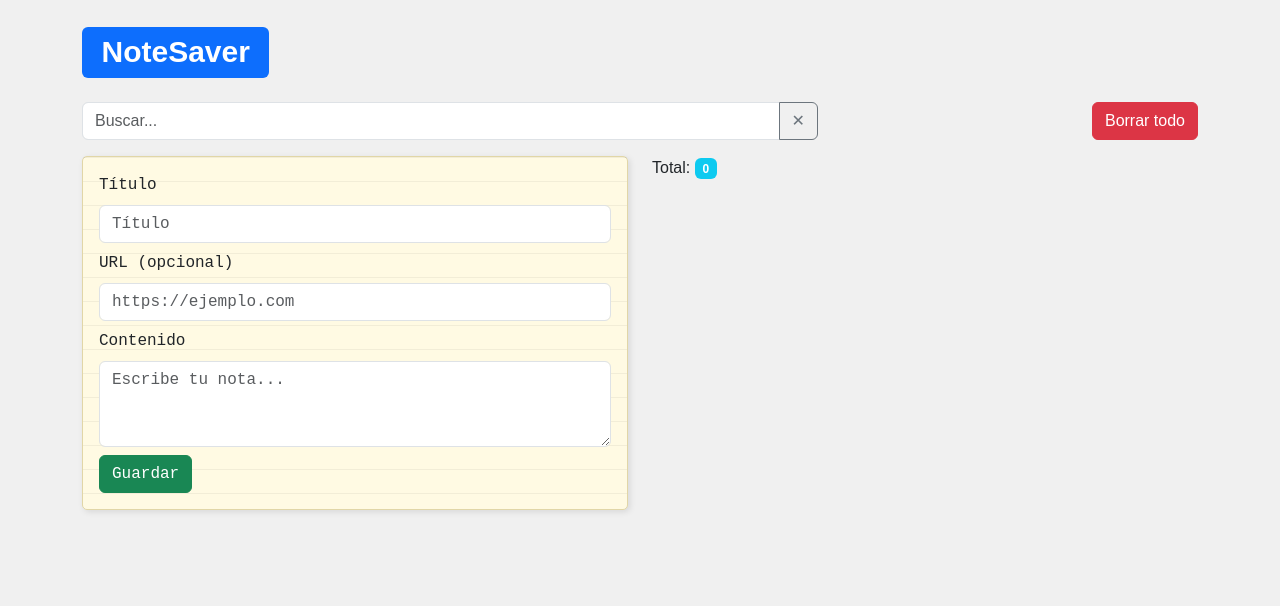
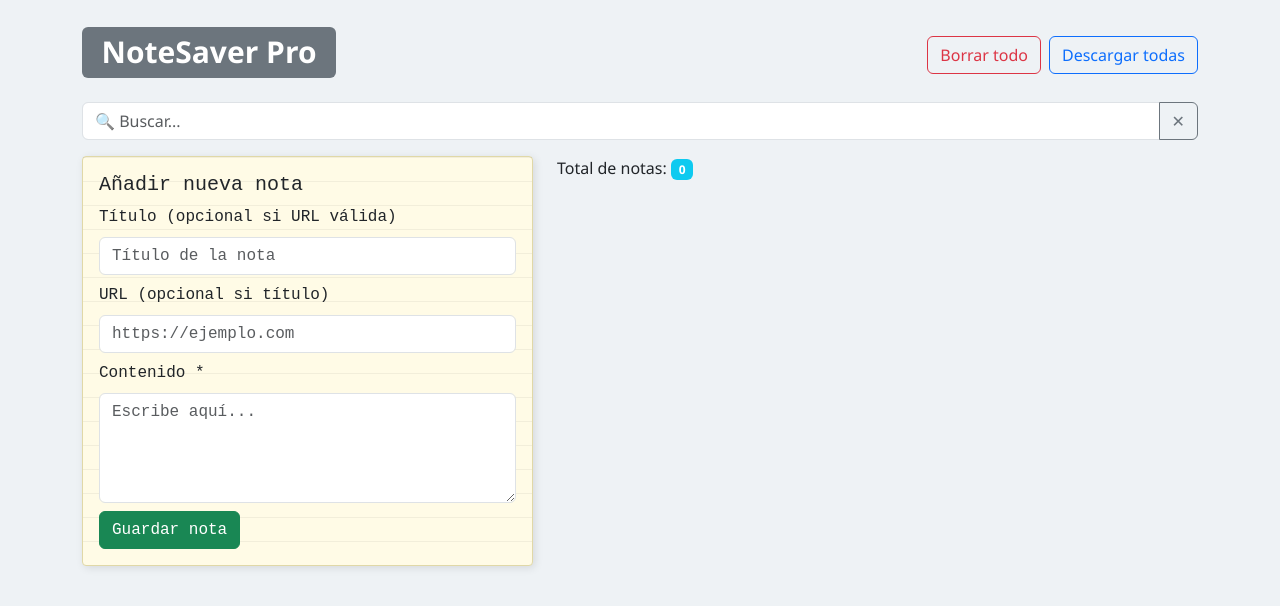
Before and after one commit to sleppy21/NoteSaver-V1, a React (Create React App) app: page / in a window 1280 px wide. Shown: the top 606 px of the page. Built offline with nearby package versions, Linux system fonts and the light colour scheme.

Commit message:
mas opciones url titulo etc

```diff
--- a/src/App.js
+++ b/src/App.js
@@ -1,63 +1,95 @@
-import React, { useState, useEffect } from 'react'
-import NoteForm from './NoteForm'
-import NoteList from './NoteList'
-import { Container, Row, Col, InputGroup, FormControl, Button, Badge } from 'react-bootstrap'
+import React, { useState, useEffect } from 'react';
+import NoteForm from './NoteForm';
+import NoteList from './NoteList';
+import { Container, Row, Col, InputGroup, FormControl, Button, Badge } from 'react-bootstrap';
 
 function App() {
-  const [notes, setNotes] = useState([])
-  const [filter, setFilter] = useState('')
+  const [notes, setNotes] = useState([]);
+  const [filter, setFilter] = useState('');
 
   useEffect(() => {
-    const stored = localStorage.getItem("notes")
-    if (stored) setNotes(JSON.parse(stored))
-  }, [])
+    const stored = localStorage.getItem('notes');
+    if (stored) setNotes(JSON.parse(stored));
+  }, []);
 
   useEffect(() => {
-    localStorage.setItem("notes", JSON.stringify(notes))
-  }, [notes])
+    localStorage.setItem('notes', JSON.stringify(notes));
+  }, [notes]);
 
-  const addNote = note => setNotes([...notes, note])
-  const deleteNote = i => setNotes(notes.filter((_, j) => j!==i))
-  const editNote = (i, updated) => {
-    const arr = [...notes]; arr[i]=updated; setNotes(arr)
-  }
-  const clearAll = () => setNotes([])
+  const addNote = note => setNotes([...notes, note]);
+  const deleteNote = idx => setNotes(notes.filter((_, i) => i !== idx));
+  const editNote = (idx, updated) => {
+    const arr = [...notes];
+    arr[idx] = updated;
+    setNotes(arr);
+  };
+  const clearAll = () => setNotes([]);
+
+  const downloadAll = () => {
+    if (!notes.length) return;
+    let text = notes.map(n => {
+      const header = `Título: ${n.title}\n` +
+                     (n.url ? `URL: ${n.url}\n` : '') +
+                     `Fecha: ${n.date}\n\n`;
+      return header + n.content;
+    }).join('\n\n' + '-'.repeat(40) + '\n\n');
+    const blob = new Blob([text], { type: 'text/plain' });
+    const a = document.createElement('a');
+    a.href = URL.createObjectURL(blob);
+    a.download = `todas_notas_${new Date().toISOString().slice(0,10)}.txt`;
+    a.click();
+  };
 
   const filtered = notes.filter(n =>
     n.title.toLowerCase().includes(filter.toLowerCase()) ||
     n.content.toLowerCase().includes(filter.toLowerCase()) ||
     (n.url && n.url.toLowerCase().includes(filter.toLowerCase()))
-  )
+  );
 
   return (
     <Container className="py-4">
+      <Row className="mb-3 align-items-center">
+        <Col><h1><Badge bg="secondary">NoteSaver Pro</Badge></h1></Col>
+        <Col className="text-end">
+          <Button variant="outline-danger" onClick={clearAll} className="me-2">
+            Borrar todo
+          </Button>
+          <Button variant="outline-primary" onClick={downloadAll}>
+            Descargar todas
+          </Button>
+        </Col>
+      </Row>
+
       <Row className="mb-3">
-        <Col><h1><Badge bg="primary">NoteSaver</Badge></h1></Col>
-      </Row>
-      <Row className="mb-3">
-        <Col md={8}>
+        <Col>
           <InputGroup>
             <FormControl
-              placeholder="Buscar..."
+              placeholder="🔍 Buscar..."
               value={filter}
-              onChange={e=>setFilter(e.target.value)}
+              onChange={e => setFilter(e.target.value)}
             />
-            <Button variant="outline-secondary" onClick={()=>setFilter('')}>✕</Button>
+            <Button variant="outline-secondary" onClick={() => setFilter('')}>
+              ✕
+            </Button>
           </InputGroup>
         </Col>
-        <Col md={4} className="text-end">
-          <Button variant="danger" onClick={clearAll}>Borrar todo</Button>
+      </Row>
+
+      <Row>
+        <Col md={5}>
+          <NoteForm onAdd={addNote} />
         </Col>
-      </Row>
-      <Row>
-        <Col md={6}><NoteForm onAdd={addNote}/></Col>
-        <Col md={6}>
-          <p>Total: <Badge bg="info">{notes.length}</Badge></p>
-          <NoteList notes={filtered} onDelete={deleteNote} onEdit={editNote} />
+        <Col md={7}>
+          <p>Total de notas: <Badge bg="info">{notes.length}</Badge></p>
+          <NoteList
+            notes={filtered}
+            onDelete={deleteNote}
+            onEdit={editNote}
+          />
         </Col>
       </Row>
     </Container>
-  )
+  );
 }
 
-export default App
+export default App;
--- a/src/NoteForm.js
+++ b/src/NoteForm.js
@@ -1,49 +1,83 @@
-import React, { useState } from 'react'
-import { Form, Button, Card } from 'react-bootstrap'
+import React, { useState } from 'react';
+import { Form, Button, Card, Alert } from 'react-bootstrap';
 
 function NoteForm({ onAdd }) {
-  const [title, setTitle] = useState('')
-  const [url, setUrl] = useState('')
-  const [content, setContent] = useState('')
+  const [title, setTitle] = useState('');
+  const [url, setUrl] = useState('');
+  const [content, setContent] = useState('');
+  const [err, setErr] = useState(null);
+
+  const deriveTitle = rawUrl => {
+    try {
+      const u = new URL(rawUrl);
+      return u.hostname.replace('www.', '');
+    } catch {
+      return '';
+    }
+  };
 
   const handleSave = () => {
-    if (!title || !content) return
-    onAdd({ title, url: url||null, content, date: new Date().toLocaleString() })
-    setTitle(''); setUrl(''); setContent('')
-  }
+    setErr(null);
+    if (!content.trim()) {
+      setErr('El contenido no puede estar vacío.');
+      return;
+    }
+    let finalTitle = title.trim();
+    if (!finalTitle && url.trim()) {
+      const derived = deriveTitle(url.trim());
+      if (!derived) {
+        setErr('La URL no es válida y falta título.');
+        return;
+      }
+      finalTitle = derived;
+    }
+    if (!finalTitle) {
+      setErr('Debe proporcionar al menos un título o una URL válida.');
+      return;
+    }
+    onAdd({
+      title: finalTitle,
+      url: url.trim() || null,
+      content: content.trim(),
+      date: new Date().toLocaleString()
+    });
+    setTitle(''); setUrl(''); setContent('');
+  };
 
   return (
-    <Card className="mb-3 note-card">
+    <Card className="note-card">
       <Card.Body>
+        <h5>Añadir nueva nota</h5>
+        {err && <Alert variant="danger" onClose={() => setErr(null)} dismissible>{err}</Alert>}
         <Form.Group className="mb-2">
-          <Form.Label>Título</Form.Label>
+          <Form.Label>Título (opcional si URL válida)</Form.Label>
           <Form.Control
             value={title}
-            onChange={e=>setTitle(e.target.value)}
-            placeholder="Título"
+            onChange={e => setTitle(e.target.value)}
+            placeholder="Título de la nota"
           />
         </Form.Group>
         <Form.Group className="mb-2">
-          <Form.Label>URL (opcional)</Form.Label>
+          <Form.Label>URL (opcional si título)</Form.Label>
           <Form.Control
             value={url}
-            onChange={e=>setUrl(e.target.value)}
+            onChange={e => setUrl(e.target.value)}
             placeholder="https://ejemplo.com"
           />
         </Form.Group>
         <Form.Group className="mb-2">
-          <Form.Label>Contenido</Form.Label>
+          <Form.Label>Contenido *</Form.Label>
           <Form.Control
-            as="textarea" rows={3}
+            as="textarea" rows={4}
             value={content}
-            onChange={e=>setContent(e.target.value)}
-            placeholder="Escribe tu nota..."
+            onChange={e => setContent(e.target.value)}
+            placeholder="Escribe aquí..."
           />
         </Form.Group>
-        <Button variant="success" onClick={handleSave}>Guardar</Button>
+        <Button variant="success" onClick={handleSave}>Guardar nota</Button>
       </Card.Body>
     </Card>
-  )
+  );
 }
 
-export default NoteForm
+export default NoteForm;
--- a/src/NoteList.js
+++ b/src/NoteList.js
@@ -1,77 +1,108 @@
-import React, { useState } from 'react'
-import { Card, Button, Modal, Form } from 'react-bootstrap'
-import { CSSTransition, TransitionGroup } from 'react-transition-group'
+import React, { useState } from 'react';
+import { Card, Button, Modal, Form } from 'react-bootstrap';
+import { CSSTransition, TransitionGroup } from 'react-transition-group';
 
 function NoteList({ notes, onDelete, onEdit }) {
-  const [editIdx, setEditIdx] = useState(null)
-  const [temp, setTemp] = useState({ title:'', url:'', content:'' })
+  const [editIdx, setEditIdx] = useState(null);
+  const [temp, setTemp] = useState({ title: '', url: '', content: '' });
+  const [err, setErr] = useState(null);
 
-  const openEdit = (i,n) => {
-    setEditIdx(i)
-    setTemp({ title:n.title, url:n.url||'', content:n.content })
-  }
+  const openEdit = (i, n) => {
+    setErr(null);
+    setEditIdx(i);
+    setTemp({ title: n.title, url: n.url || '', content: n.content });
+  };
+
   const saveEdit = () => {
-    onEdit(editIdx, { ...temp, date: new Date().toLocaleString() })
-    setEditIdx(null)
-  }
-  const close = () => setEditIdx(null)
+    if (!temp.content.trim()) {
+      setErr('El contenido no puede estar vacío.');
+      return;
+    }
+    let finalTitle = temp.title.trim();
+    if (!finalTitle && temp.url.trim()) {
+      try {
+        const u = new URL(temp.url.trim());
+        finalTitle = u.hostname.replace('www.', '');
+      } catch {
+        setErr('URL inválida y falta título.');
+        return;
+      }
+    }
+    if (!finalTitle) {
+      setErr('Debe haber título o URL válida.');
+      return;
+    }
+    onEdit(editIdx, {
+      ...temp,
+      title: finalTitle,
+      date: new Date().toLocaleString()
+    });
+    setEditIdx(null);
+  };
 
   return (
     <>
       <TransitionGroup className="list-unstyled">
-        {notes.map((n,i) => (
-          <CSSTransition key={i} timeout={500} classNames="fade">
-            <Card className="mb-2 note-card">
+        {notes.map((note, i) => (
+          <CSSTransition key={i} timeout={300} classNames="fade">
+            <Card className="note-card">
               <Card.Body>
                 <Card.Title>
-                  {n.url
-                    ? <a href={n.url} target="_blank" rel="noopener noreferrer">{n.title}</a>
-                    : n.title
+                  {note.url
+                    ? <a href={note.url} target="_blank" rel="noopener noreferrer">{note.title}</a>
+                    : note.title
                   }
                 </Card.Title>
-                <Card.Text>{n.content}</Card.Text>
-                <Card.Subtitle className="mb-2 text-muted">{n.date}</Card.Subtitle>
-                <Button size="sm" variant="primary" onClick={()=>openEdit(i,n)}>Editar</Button>{' '}
-                <Button size="sm" variant="danger" onClick={()=>onDelete(i)}>🗑️</Button>
+                <Card.Text>{note.content}</Card.Text>
+                <Card.Subtitle className="mb-2 text-muted">{note.date}</Card.Subtitle>
+                <Button size="sm" variant="outline-primary" onClick={() => openEdit(i, note)}>
+                  Editar
+                </Button>{' '}
+                <Button size="sm" variant="outline-danger" onClick={() => onDelete(i)}>
+                  🗑️
+                </Button>
               </Card.Body>
             </Card>
           </CSSTransition>
         ))}
       </TransitionGroup>
 
-      <Modal show={editIdx!==null} onHide={close}>
-        <Modal.Header closeButton><Modal.Title>Editar nota</Modal.Title></Modal.Header>
+      <Modal show={editIdx !== null} onHide={() => setEditIdx(null)}>
+        <Modal.Header closeButton>
+          <Modal.Title>Editar nota</Modal.Title>
+        </Modal.Header>
         <Modal.Body>
+          {err && <p className="text-danger">{err}</p>}
           <Form.Group className="mb-2">
             <Form.Label>Título</Form.Label>
             <Form.Control
               value={temp.title}
-              onChange={e=>setTemp({...temp, title:e.target.value})}
+              onChange={e => setTemp({ ...temp, title: e.target.value })}
             />
           </Form.Group>
           <Form.Group className="mb-2">
             <Form.Label>URL</Form.Label>
             <Form.Control
               value={temp.url}
-              onChange={e=>setTemp({...temp, url:e.target.value})}
+              onChange={e => setTemp({ ...temp, url: e.target.value })}
             />
           </Form.Group>
           <Form.Group>
             <Form.Label>Contenido</Form.Label>
             <Form.Control
-              as="textarea" rows={3}
+              as="textarea" rows={4}
               value={temp.content}
-              onChange={e=>setTemp({...temp, content:e.target.value})}
+              onChange={e => setTemp({ ...temp, content: e.target.value })}
             />
           </Form.Group>
         </Modal.Body>
         <Modal.Footer>
-          <Button variant="secondary" onClick={close}>Cancelar</Button>
-          <Button variant="success" onClick={saveEdit}>Guardar</Button>
+          <Button variant="secondary" onClick={() => setEditIdx(null)}>Cancelar</Button>
+          <Button variant="success" onClick={saveEdit}>Guardar cambios</Button>
         </Modal.Footer>
       </Modal>
     </>
-  )
+  );
 }
 
-export default NoteList
+export default NoteList;
--- a/src/index.css
+++ b/src/index.css
@@ -1,23 +1,41 @@
 body {
-  background: #f0f0f0;
-  font-family: sans-serif;
+  background: #eef2f5;
+  font-family: 'Segoe UI', sans-serif;
 }
 .note-card {
-  background: #fffae3;
-  border: 1px solid #e1d6a7;
-  border-radius: 5px;
+  background: #fffbe6;
+  border: 1px solid #e0d8a7;
+  border-radius: 4px;
   font-family: 'Courier New', monospace;
-  box-shadow: 2px 2px 6px rgba(0,0,0,0.1);
+  box-shadow: 2px 2px 8px rgba(0,0,0,0.1);
+  margin-bottom: 1rem;
 }
 .note-card .card-body {
+  position: relative;
   background-image:
     linear-gradient(rgba(0,0,0,0.05) 1px, transparent 1px);
   background-size: 100% 1.5em;
+  padding: 1rem;
+  min-height: 120px;
 }
 .card-title a {
-  color: #333;
+  color: #2c3e50;
   text-decoration: none;
 }
 .card-title a:hover {
   text-decoration: underline;
 }
+.fade-enter {
+  opacity: 0;
+}
+.fade-enter-active {
+  opacity: 1;
+  transition: opacity 400ms ease-in;
+}
+.fade-exit {
+  opacity: 1;
+}
+.fade-exit-active {
+  opacity: 0;
+  transition: opacity 400ms ease-out;
+}
```
Also changed, not shown: src/index.js (+8 -8 lines).
